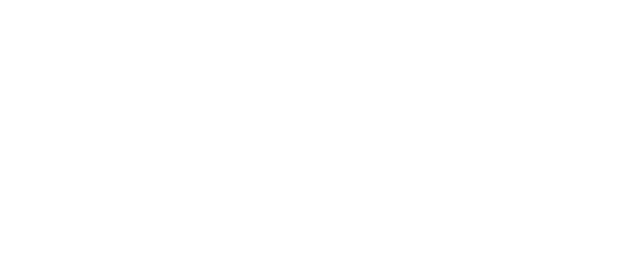
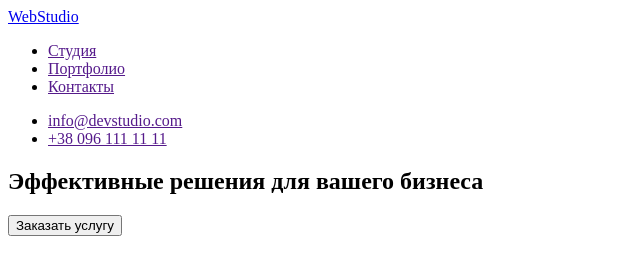
Before and after one commit to alextaypan/goit-markup-hw-01, a plain HTML site: page index.html in a window 1280 px wide. Shown: the whole page, without its empty margins (0-640 px from the left). Drawn offline with Linux system fonts and the light colour scheme.

Commit message:
Добавляет хедер и разметку героя

```diff
--- a/index.html
+++ b/index.html
@@ -4,9 +4,30 @@
     <meta charset="UTF-8">
     <meta http-equiv="X-UA-Compatible" content="IE=edge">
     <meta name="viewport" content="width=device-width, initial-scale=1.0">
-    <title>Document</title>
+    <title>Студия</title>
 </head>
 <body>
+    <!--Шапка страницы -->
+  <header>
+    <nav>
+      <a href="./index.html">WebStudio</a>
 
+        <ul>
+            <li><a href="">Студия</a></li>
+            <li><a href="">Портфолио</a></li>
+            <li><a href="">Контакты</a></li>
+        </ul>
+    </nav>
+
+        <ul>
+           <li><a href="">info@devstudio.com</a></li>
+           <li><a href="">+38 096 111 11 11</a></li>
+        </ul>
+  </header>
+  <!--Герой-->
+  <section>
+    <h1>Эффективные решения для вашего бизнеса</h1>
+    <button type="button">Заказать услугу</button>
+  </section>
 </body>
 </html>
```
